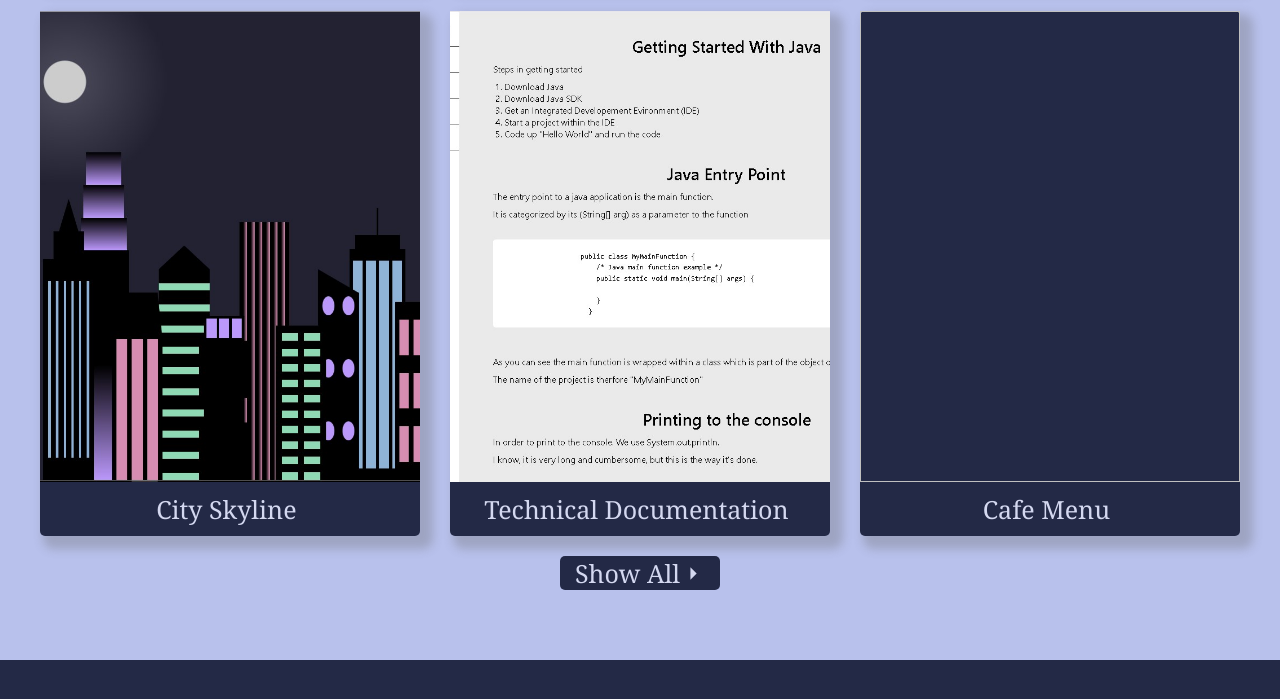
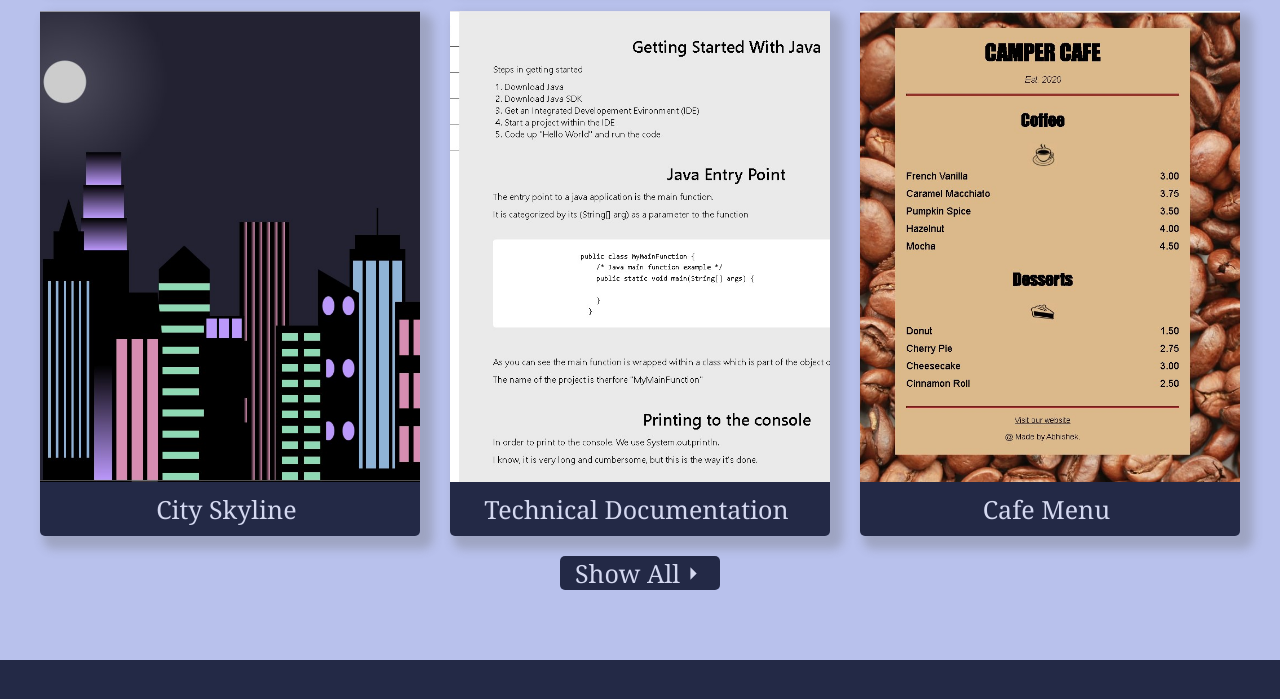
Before and after one commit to abhis1305/personal-portfolio, a plain HTML site: page index.html in a window 1280 px wide. Shown: the part 1669-2368 px from the top of the page. Drawn offline with nearby package versions, Linux system fonts and the light colour scheme.

Commit message:
Update index.html

```diff
--- a/index.html
+++ b/index.html
@@ -55,7 +55,7 @@
             <p><span>&lt;</span>Technical Documentation<span>/&gt;</span></p>
         </a>
         <a href="" class="project-tile">
-            <img https="//i.postimg.cc/vTtQVR8L/cafemenu.jpg" alt="">
+            <img src="cafemenu.jpg" alt="">
             <p><span>&lt;</span>Cafe Menu<span>/&gt;</span></p>
         </a>
     </div>
```
